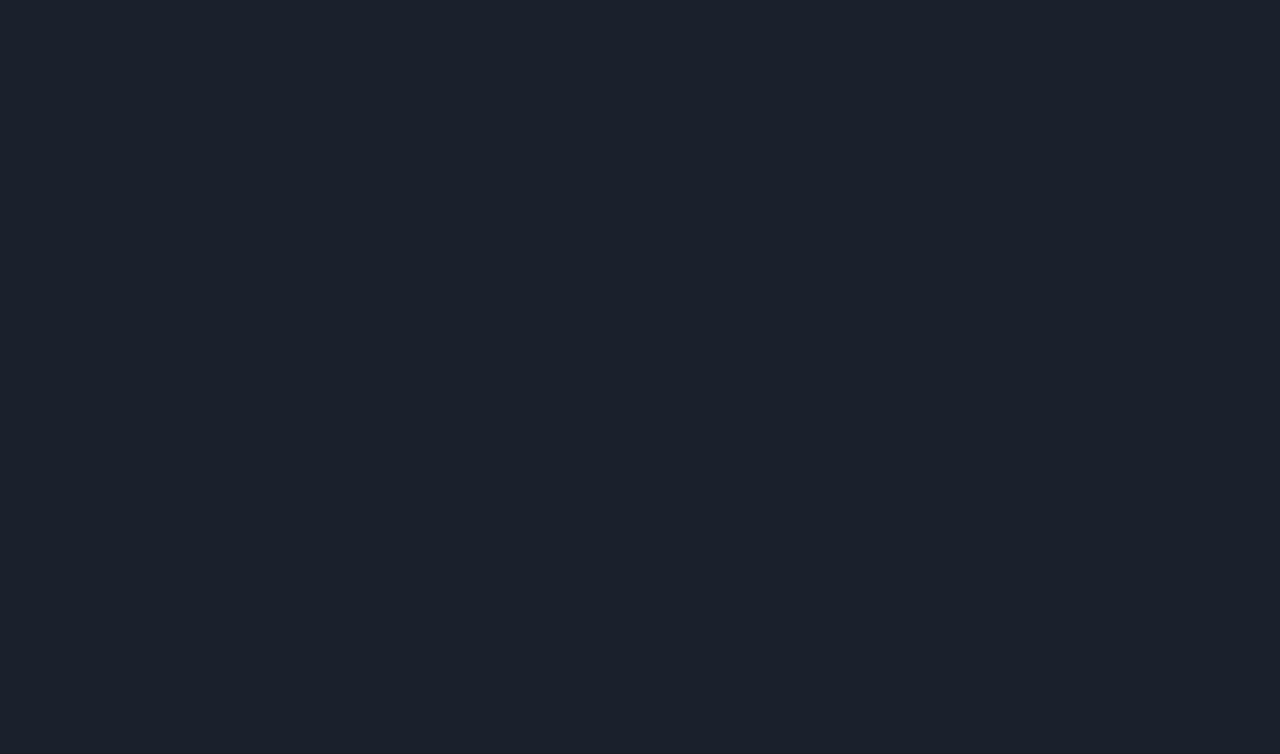
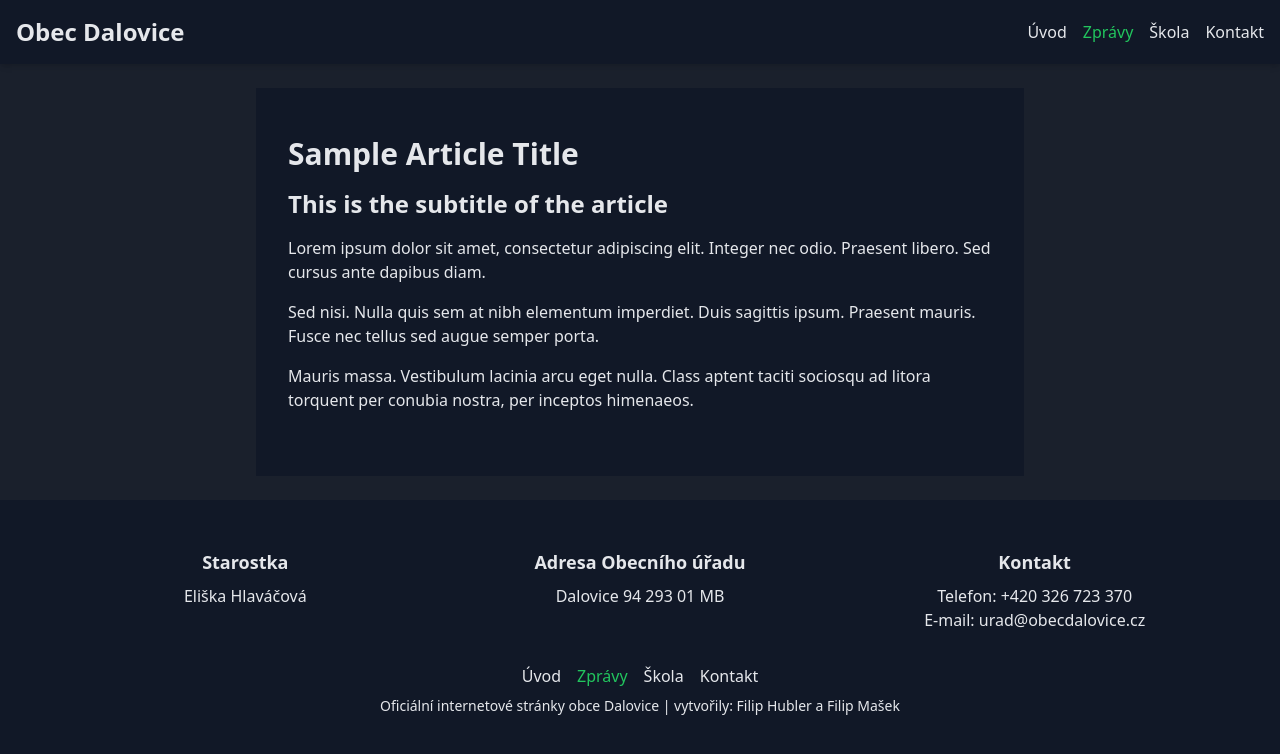
Before and after one commit to cajicek492/dalovice, a React (Vite) app: page /news/article in a window 1280 px wide. Before the commit this address had no page. Shown: the top 754 px of the page. Built offline with nearby package versions, Linux system fonts and the light colour scheme.

Commit message:
added article support

```diff
--- /dev/null
+++ b/src/components/News/Article.jsx
@@ -0,0 +1,16 @@
+import React from 'react';
+
+const Article = ({ title, subtitle, paragraphs, imageSrc, imageAlt }) => {
+  return (
+    <div className="max-w-3xl mx-auto py-12 px-4 md:px-8 bg-gray-900 text-gray-200">
+      <h1 className="text-3xl font-bold mb-4">{title}</h1>
+      {subtitle && <h2 className="text-2xl font-semibold mb-4">{subtitle}</h2>}
+      {imageSrc && <img src={imageSrc} alt={imageAlt} className="mb-4 w-full h-auto" />}
+      {paragraphs.map((paragraph, index) => (
+        <p key={index} className="mb-4">{paragraph}</p>
+      ))}
+    </div>
+  );
+};
+
+export default Article;
--- a/src/components/News/Card.jsx
+++ b/src/components/News/Card.jsx
@@ -1,6 +1,15 @@
 import React from 'react';
+import { useNavigate } from 'react-router-dom';
 
-const Card = ({ image, title, description, buttonText, onButtonClick }) => {
+const Card = ({ image, title, description, buttonText, link }) => {
+  const navigate = useNavigate();
+
+  const handleClick = () => {
+    if (link) {
+      navigate(link);
+    }
+  };
+
   return (
     <div className="max-w-sm rounded overflow-hidden shadow-lg bg-gray-900 text-gray-200 transition duration-300 ease-in-out transform hover:scale-105">
       <img className="w-full h-48 object-cover" src={image} alt={title} />
@@ -12,7 +21,7 @@ const Card = ({ image, title, description, buttonText, onButtonClick }) => {
       </div>
       <div className="px-6 pt-4 pb-2">
         <button
-          onClick={onButtonClick}
+          onClick={handleClick}
           className="bg-gray-700 hover:bg-gray-800 text-white font-bold py-2 px-4 rounded-full focus:outline-none focus:ring-2 focus:ring-gray-400"
         >
           {buttonText}
--- a/src/pages/AppRoutes.jsx
+++ b/src/pages/AppRoutes.jsx
@@ -3,6 +3,12 @@ import Home from "./Home/Home";
 import News from "./News/News";
 import School from "./School/School";
 import Contact from "./Contact/Contact";
+import ArticlePage from "./Articles/ArticlePage";
+import ArticlePage2 from "./Articles/ArticlePage2";
+import ArticlePage3 from "./Articles/ArticlePage3";
+import ArticlePage4 from "./Articles/ArticlePage4";
+import ArticlePage5 from "./Articles/ArticlePage5";
+import ArticlePage6 from "./Articles/ArticlePage6";
 export default function AppRoutes() {
   return (
     <>
@@ -12,6 +18,12 @@ export default function AppRoutes() {
             <Route path="/news" element={<News/>}/>
             <Route path="/contact" element={<Contact/>}/>
             <Route path="/school" element={<School/>}/>
+            <Route path="/news/article" element={<ArticlePage/>}/>
+            <Route path="/news/article2" element={<ArticlePage2/>}/>
+            <Route path="/news/article3" element={<ArticlePage3/>}/>
+            <Route path="/news/article4" element={<ArticlePage4/>}/>
+            <Route path="/news/article5" element={<ArticlePage5/>}/>
+            <Route path="/news/article6" element={<ArticlePage6/>}/>
         </Routes>
       </BrowserRouter>
 
--- /dev/null
+++ b/src/pages/Articles/ArticlePage.jsx
@@ -0,0 +1,31 @@
+import Banner from "../../components/Ui/Banner";
+import Footer from "../../components/Ui/Footer";
+import Article from "../../components/News/Article";
+export default function ArticlePage() {
+  const articleData = {
+    title: 'Sample Article Title',
+    subtitle: 'This is the subtitle of the article',
+    paragraphs: [
+      'Lorem ipsum dolor sit amet, consectetur adipiscing elit. Integer nec odio. Praesent libero. Sed cursus ante dapibus diam.',
+      'Sed nisi. Nulla quis sem at nibh elementum imperdiet. Duis sagittis ipsum. Praesent mauris. Fusce nec tellus sed augue semper porta.',
+      'Mauris massa. Vestibulum lacinia arcu eget nulla. Class aptent taciti sociosqu ad litora torquent per conubia nostra, per inceptos himenaeos.',
+    ],
+    imageSrc: '',
+    imageAlt: 'Sample image',
+  };
+  return (
+    <>
+    <Banner/>
+    <br/>
+    <Article
+          title={articleData.title}
+          subtitle={articleData.subtitle}
+          paragraphs={articleData.paragraphs}
+          imageSrc={articleData.imageSrc}
+          imageAlt={articleData.imageAlt}
+        />
+        <br/>
+    <Footer/>
+    </>
+  )
+}
--- /dev/null
+++ b/src/pages/Articles/ArticlePage2.jsx
@@ -0,0 +1,31 @@
+import Banner from "../../components/Ui/Banner";
+import Footer from "../../components/Ui/Footer";
+import Article from "../../components/News/Article";
+export default function ArticlePage2() {
+  const articleData = {
+    title: 'Sample Article Title',
+    subtitle: 'This is the subtitle of the article',
+    paragraphs: [
+      'Lorem ipsum dolor sit amet, consectetur adipiscing elit. Integer nec odio. Praesent libero. Sed cursus ante dapibus diam.',
+      'Sed nisi. Nulla quis sem at nibh elementum imperdiet. Duis sagittis ipsum. Praesent mauris. Fusce nec tellus sed augue semper porta.',
+      'Mauris massa. Vestibulum lacinia arcu eget nulla. Class aptent taciti sociosqu ad litora torquent per conubia nostra, per inceptos himenaeos.',
+    ],
+    imageSrc: '',
+    imageAlt: 'Sample image',
+  };
+  return (
+    <>
+    <Banner/>
+    <br/>
+    <Article
+          title={articleData.title}
+          subtitle={articleData.subtitle}
+          paragraphs={articleData.paragraphs}
+          imageSrc={articleData.imageSrc}
+          imageAlt={articleData.imageAlt}
+        />
+        <br/>
+    <Footer/>
+    </>
+  )
+}
--- /dev/null
+++ b/src/pages/Articles/ArticlePage3.jsx
@@ -0,0 +1,31 @@
+import Banner from "../../components/Ui/Banner";
+import Footer from "../../components/Ui/Footer";
+import Article from "../../components/News/Article";
+export default function ArticlePage3() {
+  const articleData = {
+    title: 'Sample Article Title',
+    subtitle: 'This is the subtitle of the article',
+    paragraphs: [
+      'Lorem ipsum dolor sit amet, consectetur adipiscing elit. Integer nec odio. Praesent libero. Sed cursus ante dapibus diam.',
+      'Sed nisi. Nulla quis sem at nibh elementum imperdiet. Duis sagittis ipsum. Praesent mauris. Fusce nec tellus sed augue semper porta.',
+      'Mauris massa. Vestibulum lacinia arcu eget nulla. Class aptent taciti sociosqu ad litora torquent per conubia nostra, per inceptos himenaeos.',
+    ],
+    imageSrc: '',
+    imageAlt: 'Sample image',
+  };
+  return (
+    <>
+    <Banner/>
+    <br/>
+    <Article
+          title={articleData.title}
+          subtitle={articleData.subtitle}
+          paragraphs={articleData.paragraphs}
+          imageSrc={articleData.imageSrc}
+          imageAlt={articleData.imageAlt}
+        />
+        <br/>
+    <Footer/>
+    </>
+  )
+}
--- /dev/null
+++ b/src/pages/Articles/ArticlePage4.jsx
@@ -0,0 +1,31 @@
+import Banner from "../../components/Ui/Banner";
+import Footer from "../../components/Ui/Footer";
+import Article from "../../components/News/Article";
+export default function ArticlePage4() {
+  const articleData = {
+    title: 'Sample Article Title',
+    subtitle: 'This is the subtitle of the article',
+    paragraphs: [
+      'Lorem ipsum dolor sit amet, consectetur adipiscing elit. Integer nec odio. Praesent libero. Sed cursus ante dapibus diam.',
+      'Sed nisi. Nulla quis sem at nibh elementum imperdiet. Duis sagittis ipsum. Praesent mauris. Fusce nec tellus sed augue semper porta.',
+      'Mauris massa. Vestibulum lacinia arcu eget nulla. Class aptent taciti sociosqu ad litora torquent per conubia nostra, per inceptos himenaeos.',
+    ],
+    imageSrc: '',
+    imageAlt: 'Sample image',
+  };
+  return (
+    <>
+    <Banner/>
+    <br/>
+    <Article
+          title={articleData.title}
+          subtitle={articleData.subtitle}
+          paragraphs={articleData.paragraphs}
+          imageSrc={articleData.imageSrc}
+          imageAlt={articleData.imageAlt}
+        />
+        <br/>
+    <Footer/>
+    </>
+  )
+}
--- /dev/null
+++ b/src/pages/Articles/ArticlePage5.jsx
@@ -0,0 +1,31 @@
+import Banner from "../../components/Ui/Banner";
+import Footer from "../../components/Ui/Footer";
+import Article from "../../components/News/Article";
+export default function ArticlePage5() {
+  const articleData = {
+    title: 'Sample Article Title',
+    subtitle: 'This is the subtitle of the article',
+    paragraphs: [
+      'Lorem ipsum dolor sit amet, consectetur adipiscing elit. Integer nec odio. Praesent libero. Sed cursus ante dapibus diam.',
+      'Sed nisi. Nulla quis sem at nibh elementum imperdiet. Duis sagittis ipsum. Praesent mauris. Fusce nec tellus sed augue semper porta.',
+      'Mauris massa. Vestibulum lacinia arcu eget nulla. Class aptent taciti sociosqu ad litora torquent per conubia nostra, per inceptos himenaeos.',
+    ],
+    imageSrc: '',
+    imageAlt: 'Sample image',
+  };
+  return (
+    <>
+    <Banner/>
+    <br/>
+    <Article
+          title={articleData.title}
+          subtitle={articleData.subtitle}
+          paragraphs={articleData.paragraphs}
+          imageSrc={articleData.imageSrc}
+          imageAlt={articleData.imageAlt}
+        />
+        <br/>
+    <Footer/>
+    </>
+  )
+}
--- /dev/null
+++ b/src/pages/Articles/ArticlePage6.jsx
@@ -0,0 +1,31 @@
+import Banner from "../../components/Ui/Banner";
+import Footer from "../../components/Ui/Footer";
+import Article from "../../components/News/Article";
+export default function ArticlePage6() {
+  const articleData = {
+    title: 'Sample Article Title',
+    subtitle: 'This is the subtitle of the article',
+    paragraphs: [
+      'Lorem ipsum dolor sit amet, consectetur adipiscing elit. Integer nec odio. Praesent libero. Sed cursus ante dapibus diam.',
+      'Sed nisi. Nulla quis sem at nibh elementum imperdiet. Duis sagittis ipsum. Praesent mauris. Fusce nec tellus sed augue semper porta.',
+      'Mauris massa. Vestibulum lacinia arcu eget nulla. Class aptent taciti sociosqu ad litora torquent per conubia nostra, per inceptos himenaeos.',
+    ],
+    imageSrc: '',
+    imageAlt: 'Sample image',
+  };
+  return (
+    <>
+    <Banner/>
+    <br/>
+    <Article
+          title={articleData.title}
+          subtitle={articleData.subtitle}
+          paragraphs={articleData.paragraphs}
+          imageSrc={articleData.imageSrc}
+          imageAlt={articleData.imageAlt}
+        />
+        <br/>
+    <Footer/>
+    </>
+  )
+}
--- a/src/pages/News/News.jsx
+++ b/src/pages/News/News.jsx
@@ -1,8 +1,8 @@
+import React, { useEffect } from "react";
 import Banner from "../../components/Ui/Banner";
 import Footer from "../../components/Ui/Footer";
 import Card from "../../components/News/Card";
 import CardSpace from "../../components/News/CardSpace";
-import React, { useEffect } from "react";
 
 export default function News() {
   useEffect(() => {
@@ -15,36 +15,42 @@ export default function News() {
       title: "Sample Card 1",
       description: "This is a sample description for the card component.",
       buttonText: "Click Me",
+      link: "/news/article",
     },
     {
       image: "https://via.placeholder.com/150",
-      title: "Sample Card",
+      title: "Sample Card 2",
       description: "This is a sample description for the card component.",
       buttonText: "Click Me",
+      link: "/news/article2",
     },
     {
       image: "https://via.placeholder.com/150",
       title: "Sample Card 3",
       description: "This is a sample description for the card component.",
       buttonText: "Click Me",
+      link: "/news/article3",
     },
     {
       image: "https://via.placeholder.com/150",
-      title: "Sample Card",
+      title: "Sample Card 4",
       description: "This is a sample description for the card component.",
       buttonText: "Click Me",
+      link: "/news/article4",
     },
     {
       image: "https://via.placeholder.com/150",
-      title: "Sample Card",
+      title: "Sample Card 5",
       description: "This is a sample description for the card component.",
       buttonText: "Click Me",
+      link: "/news/article5",
     },
     {
       image: "https://via.placeholder.com/150",
-      title: "Sample Card",
+      title: "Sample Card 6",
       description: "This is a sample description for the card component.",
       buttonText: "Click Me",
+      link: "/news/article6",
     },
   ];
 
@@ -60,6 +66,7 @@ export default function News() {
               title={card.title}
               description={card.description}
               buttonText={card.buttonText}
+              link={card.link}
             />
           </div>
         ))}
```
